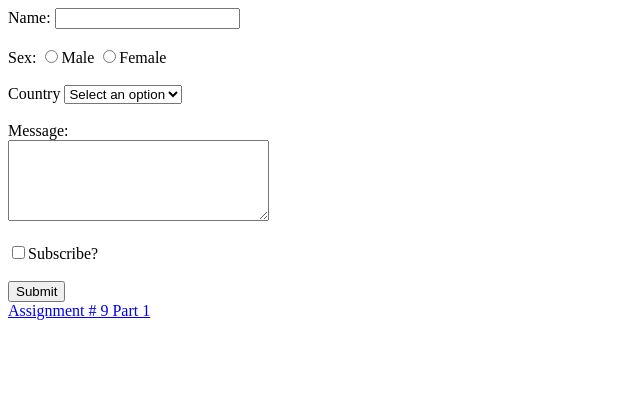
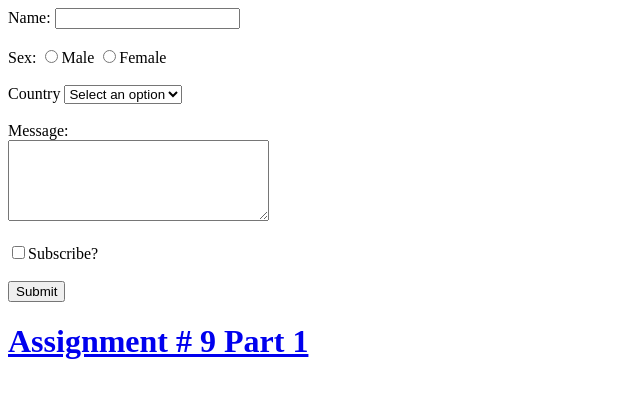
Before and after one commit to MShayanM/Assignment-9, a plain HTML site: page 9th Assignment Web & App (b).html in a window 1280 px wide. Shown: the whole page, without its empty margins (0-640 px from the left). Drawn offline with Linux system fonts and the light colour scheme.

Commit message:
Task Done

```diff
--- a/9th Assignment Web & App (b).html
+++ b/9th Assignment Web & App (b).html
@@ -54,6 +54,6 @@ Message:
 <button type="submit">Submit</button>
 </label>
     </form>
-    <a href="index.html">Assignment # 9 Part 1</a>
+  <h1>  <a href="index.html">Assignment # 9 Part 1</a></h1>
 </body>
 </html>
```
